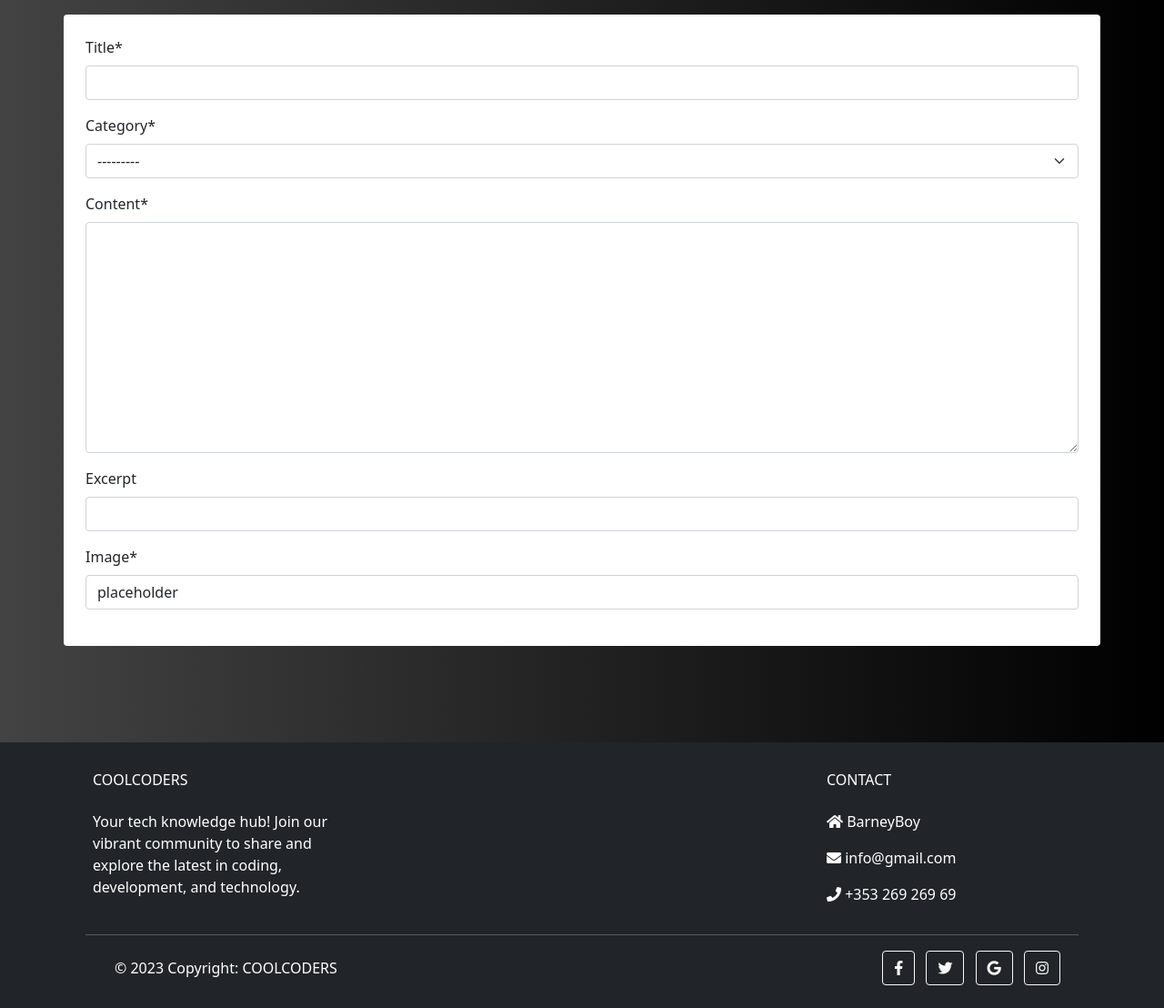
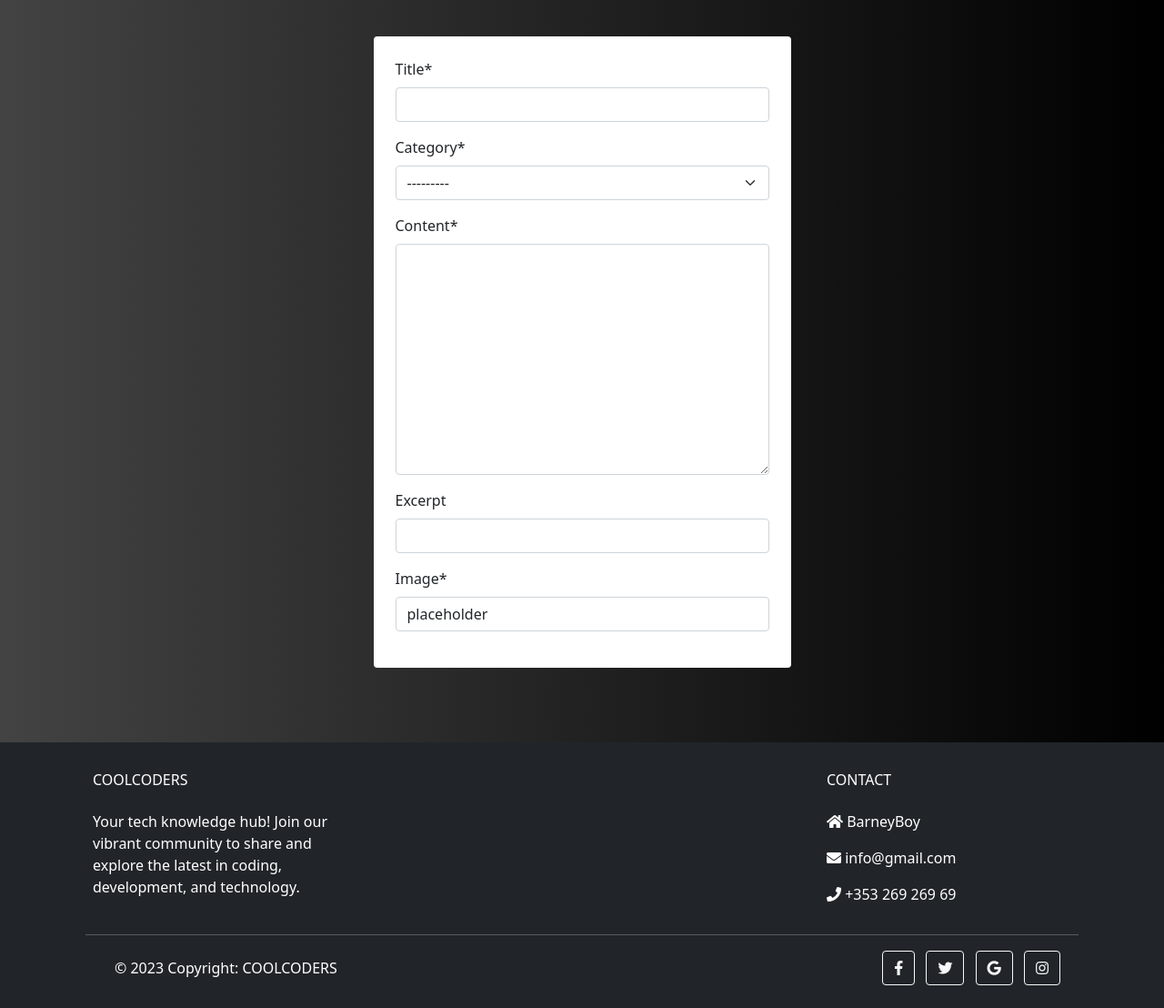
Before and after one commit to DarrachBarneveld/Project-4-CodeInstitute, a Django app: page /add_post in a window 1280 px wide. Shown: the part 72-1180 px from the top of the page at 91% size. Run offline with Django 3.2, Linux system fonts and the light colour scheme; data that the repository does not hold is empty; some libraries are stand-ins or nearby versions.

Commit message:
Updated add post styling and implemented summernote widget for content field

```diff
--- a/blog/forms.py
+++ b/blog/forms.py
@@ -1,8 +1,10 @@
 from django import forms
 from .models import Post
+from django_summernote.widgets import SummernoteWidget
 
 
 class PostForm(forms.ModelForm):
     class Meta:
         model = Post
         fields = ["title", "category", "content", "excerpt", "featured_image"]
+        widgets = {"content": SummernoteWidget()}
--- a/templates/add_post.html
+++ b/templates/add_post.html
@@ -4,8 +4,8 @@
 <!--  -->
 {% block content %}
 
-<div class="container bg-white rounded-2 p-4">
-  <form method="post">
+<div class="row justify-content-center p-4">
+  <form class="w-auto bg-white rounded-2 p-4" method="post">
     {{ post_form | crispy }}
     <!--  -->
     {% csrf_token %}
```
